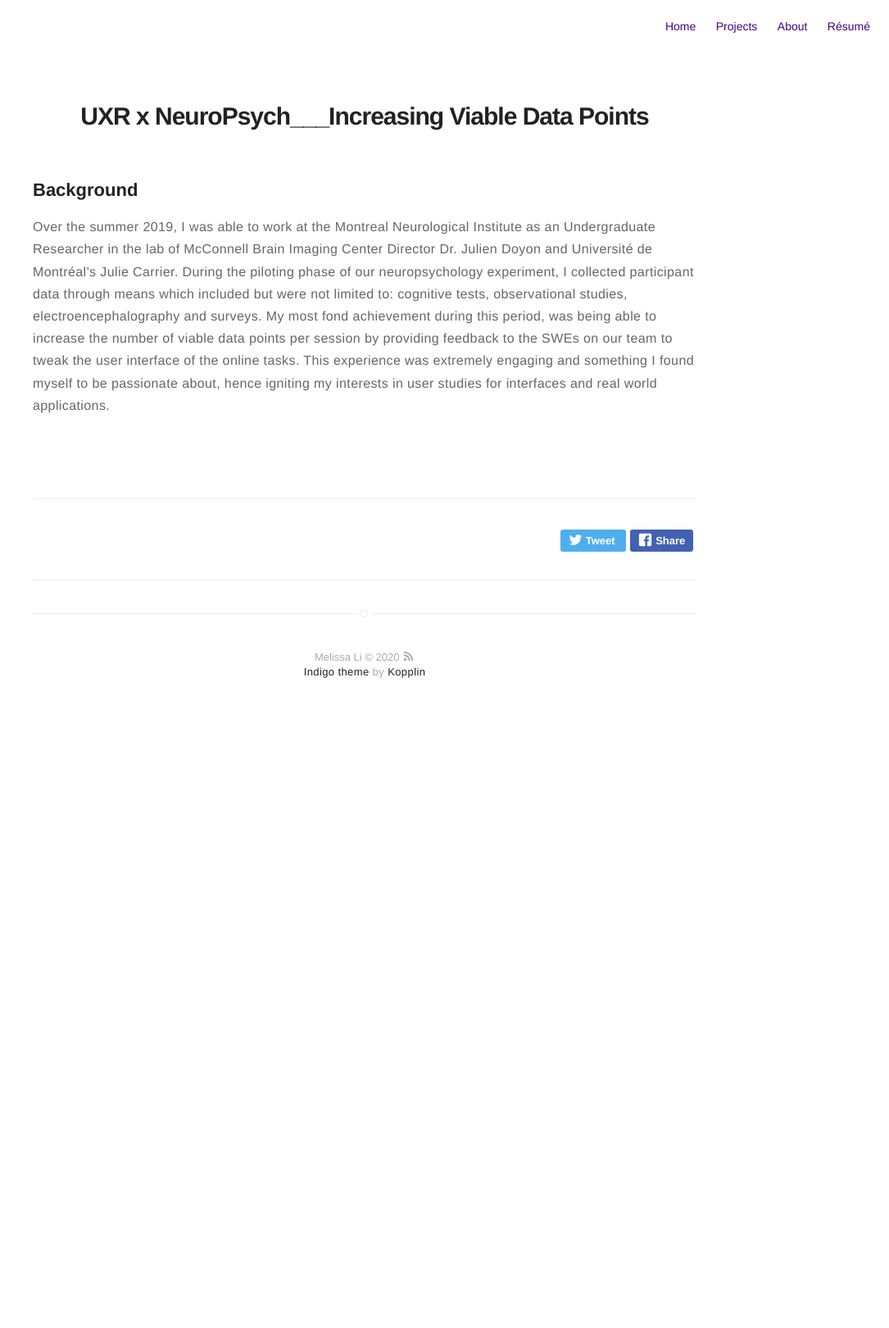
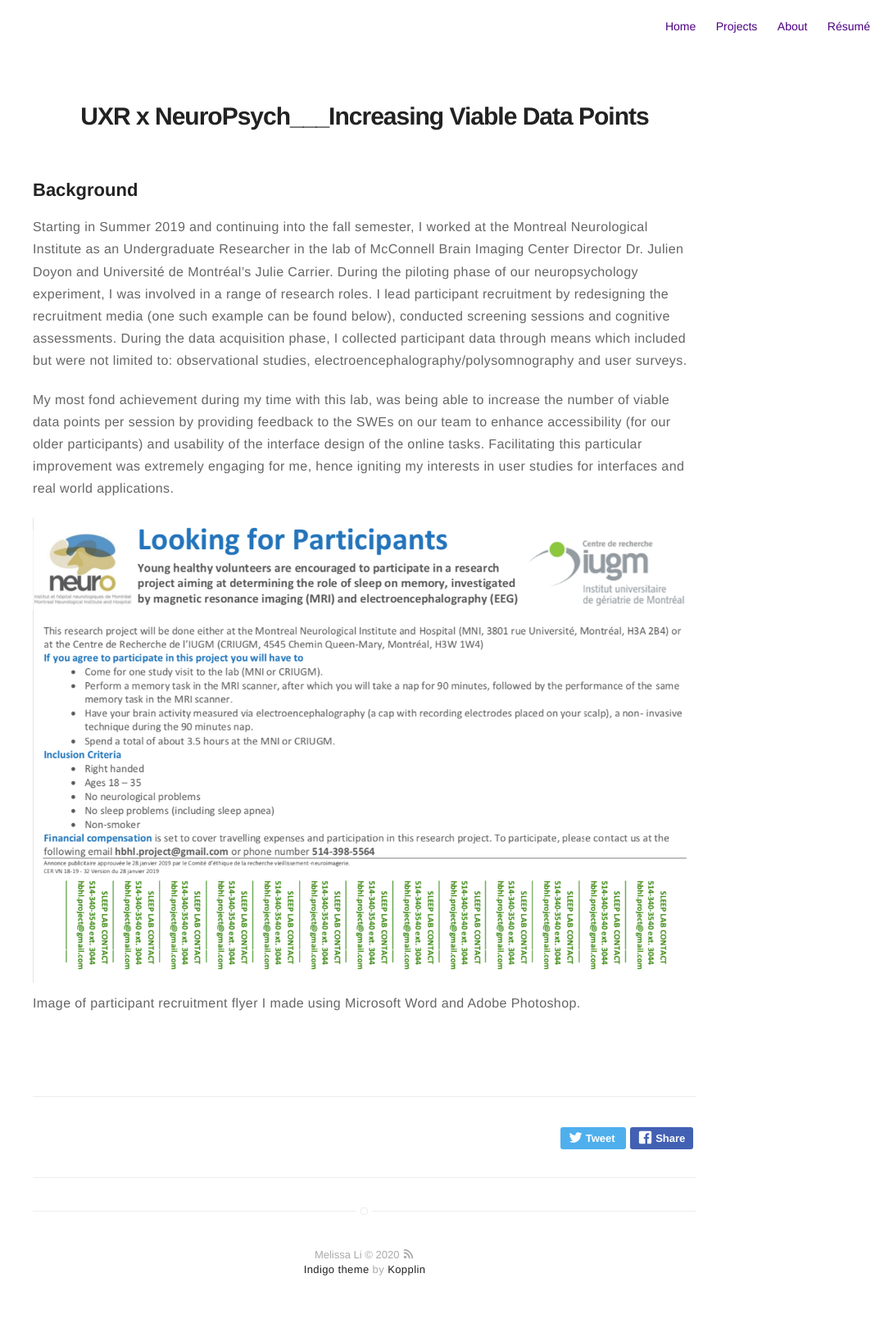
Before and after one commit to im-mel/im-mel.github.io, a Jekyll site: the page built from _posts/2020-02-01-Doyon.markdown, in a window 1280 px wide. Shown: the whole page at 82% size, without its empty margins (195-1280 px from the left). Built offline with Jekyll 4.4.1, drawn with Linux system fonts in a browser that asks for light colours; before the commit the page ends 900 px from its top, so only the background shows below that.

Commit message:
Update 2020-02-01-Doyon.markdown

```diff
--- a/_posts/2020-02-01-Doyon.markdown
+++ b/_posts/2020-02-01-Doyon.markdown
@@ -13,4 +13,9 @@ externalLink: false
 ---
 
 ## Background
-Over the summer 2019, I was able to work at the Montreal Neurological Institute as an Undergraduate Researcher in the lab of McConnell Brain Imaging Center Director Dr. Julien Doyon and Université de Montréal’s Julie Carrier. During the piloting phase of our neuropsychology experiment, I collected participant data through means which included but were not limited to: cognitive tests, observational studies, electroencephalography and surveys. My most fond achievement during this period, was being able to increase the number of viable data points per session by providing feedback to the SWEs on our team to tweak the user interface of the online tasks. This experience was extremely engaging and something I found myself to be passionate about, hence igniting my interests in user studies for interfaces and real world applications.
+Starting in Summer 2019 and continuing into the fall semester, I worked at the Montreal Neurological Institute as an Undergraduate Researcher in the lab of McConnell Brain Imaging Center Director Dr. Julien Doyon and Université de Montréal’s Julie Carrier. During the piloting phase of our neuropsychology experiment, I was involved in a range of research roles. I lead participant recruitment by redesigning the recruitment media (one such example can be found below), conducted screening sessions and cognitive assessments. During the data acquisition phase, I collected participant data through means which included but were not limited to: observational studies, electroencephalography/polysomnography and user surveys.
+
+My most fond achievement during my time with this lab, was being able to increase the number of viable data points per session by providing feedback to the SWEs on our team to enhance accessibility (for our older participants) and usability of the interface design of the online tasks. Facilitating this particular improvement was extremely engaging for me, hence igniting my interests in user studies for interfaces and real world applications.
+
+![Screenshot](https://raw.githubusercontent.com/im-mel/im-mel.github.io/gh-pages/assets/HBHL_Recruitment.png)
+Image of participant recruitment flyer I made using Microsoft Word and Adobe Photoshop.
```
Also changed, not shown: other parts of _posts/2020-02-01-Doyon.markdown (+1 -1 lines).
